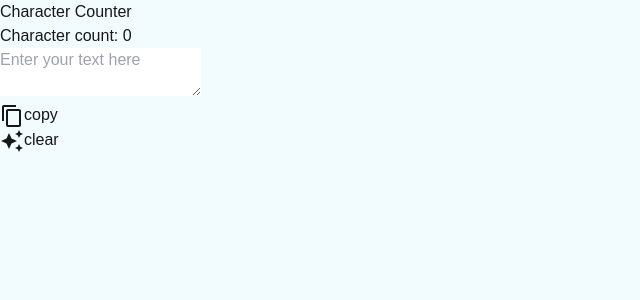
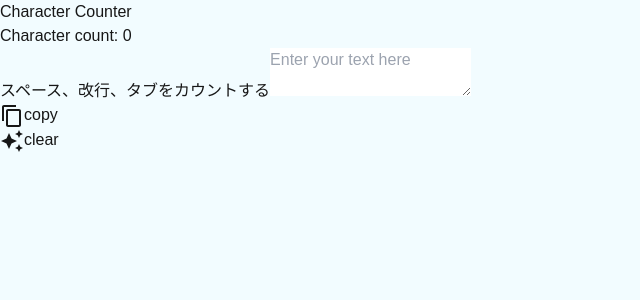
Before and after one commit to kaishu0723/character-counter, a Next.js app: page / in a window 1280 px wide. Shown: the top 300 px of the page, without its empty margins (0-640 px from the left). Built offline with nearby package versions, Linux system fonts and the light colour scheme.

Commit message:
add space count

```diff
--- a/src/app/components/count.tsx
+++ b/src/app/components/count.tsx
@@ -1,10 +1,13 @@
 "use client";
-import { useState, useEffect } from "react";
+import React, { useState, useEffect } from "react";
 import ContentCopyIcon from '@mui/icons-material/ContentCopy';
 import AutoAwesomeIcon from '@mui/icons-material/AutoAwesome';
 
 const Count = () => {
     const [text, setText] = useState("");
+    const [trimText, setTrimText] = useState("");
+    const [isChecked, setIsChecked] = useState(false);
+
     const handleCopy = () => {
         navigator.clipboard.writeText(text);
         (document.getElementById("copy-button") as HTMLButtonElement).textContent = "copied";
@@ -27,15 +30,20 @@ const Count = () => {
         if (text !== "") {
             localStorage.setItem("text", text);
         }
+        setTrimText(text.replace(/\s+/g, ''));
     }, [text]);
     return (
         <div>
-            <p className="text-center m-10">Character count: {text.length}</p>
+            <p className="text-center mt-10">Character count: {isChecked ? text.length : trimText.length}</p>
+            <label className="block w-1/2 text-center mx-auto p-4">
+                <div id="container" className={`w-10 h-5 ${isChecked ? 'bg-green-300' : 'bg-gray-300'} rounded-full fixed cursor-pointer`} onClick={() => setIsChecked(!isChecked)}><div id="toggle" className={`w-5 h-5 bg-white rounded-full absolute left-0 top-0 transition-all duration-300 ${isChecked ? 'left-5' : 'left-0'}`}></div></div>
+                スペース、改行、タブをカウントする
+            </label>
             <textarea
                 value={text}
                 className="block w-4/5 min-h-[300px] h-auto mx-auto border-2 border-gray-300 rounded-md p-2"
                 placeholder="Enter your text here"
-                onChange={(e) => setText(e.target.value)}
+                onChange={(e) =>setText(e.target.value) }
             />
             <div className="w-4/5 mx-auto flex justify-center">
                 <div className="block w-[100px] mx-auto m-10 bg-blue-500 text-white p-2 rounded-md text-center">
```
Also changed, not shown: src/app/globals.css (line endings or trailing spaces).
